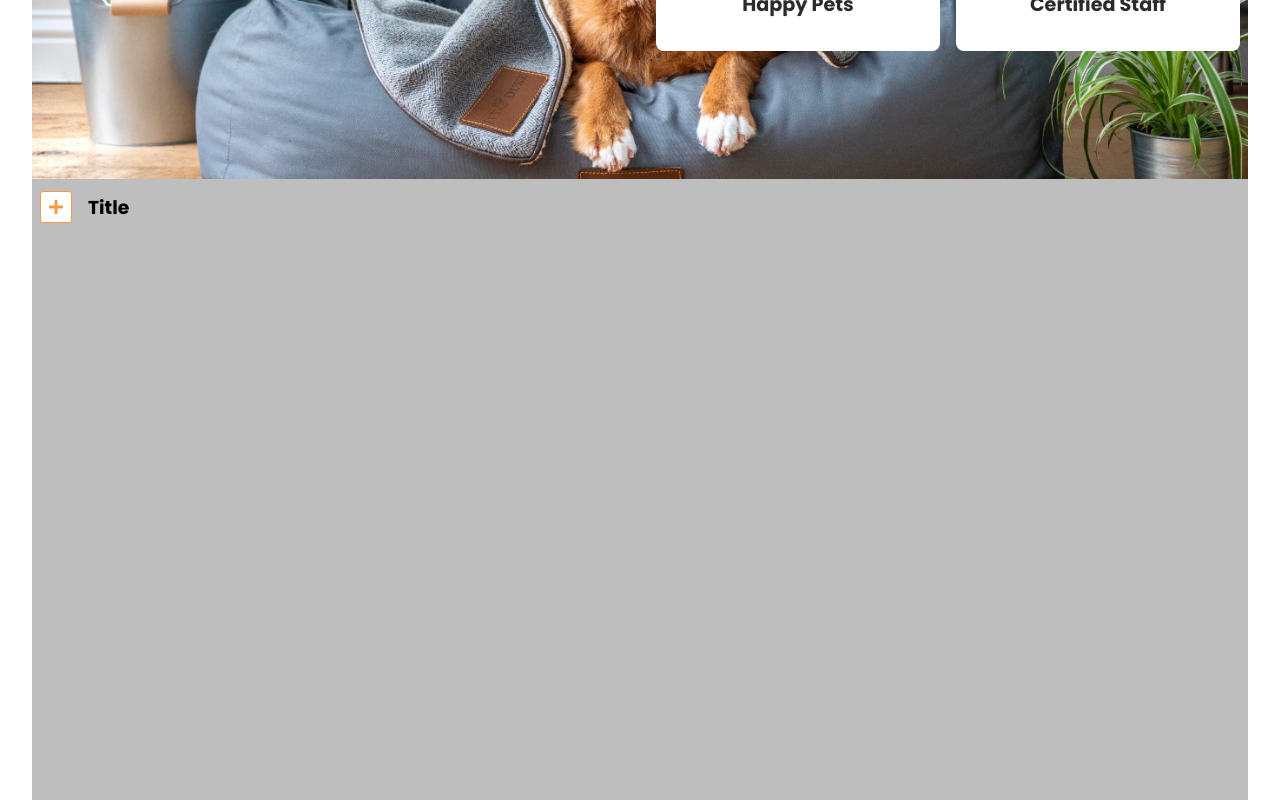
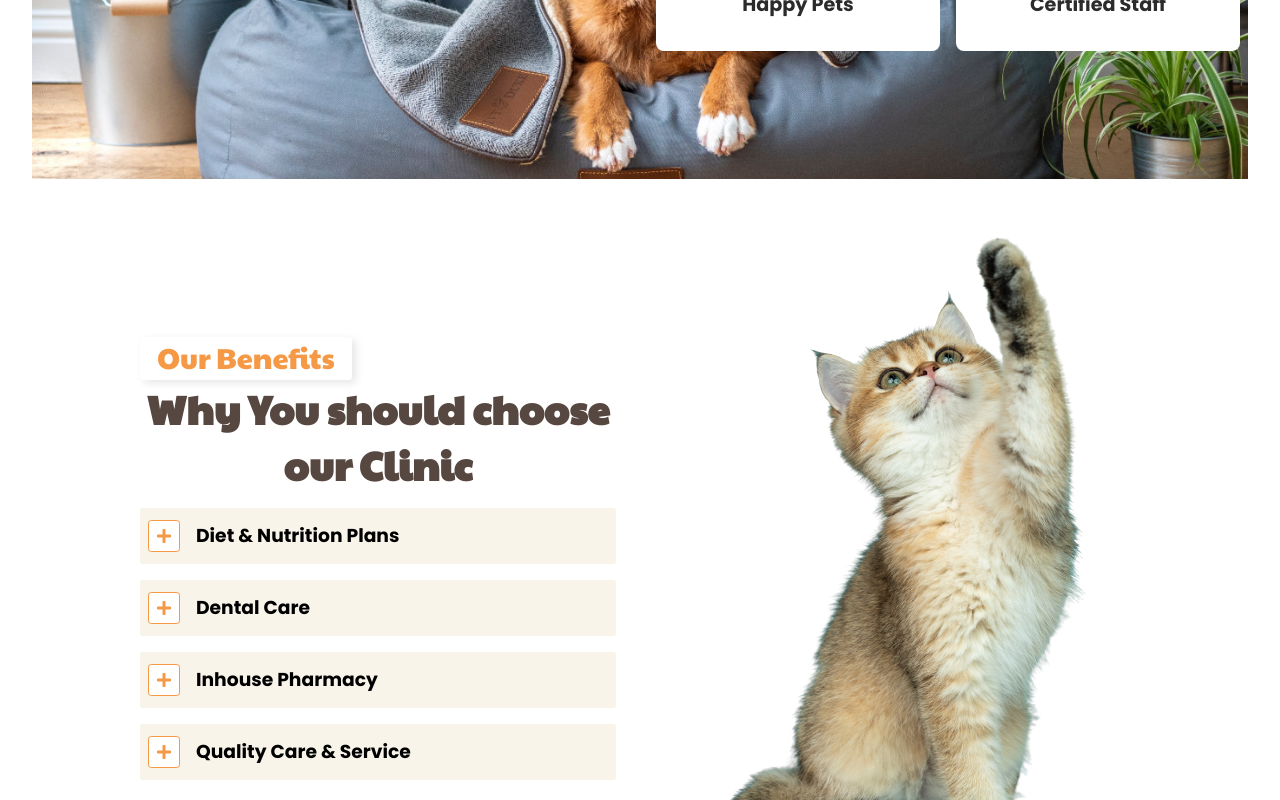
Before and after one commit to EnFlorian/vetmed, a React (Vite) app: page / in a window 1280 px wide. Shown: the part 2000-2800 px from the top of the page. Built offline with nearby package versions, Linux system fonts and the light colour scheme.

Commit message:
Feat: Added benefits section

```diff
--- a/src/components/layout/BenefitsSection/BenefitsSection.scss
+++ b/src/components/layout/BenefitsSection/BenefitsSection.scss
@@ -1,4 +1,65 @@
 .benefits-section {
-  height: 100vh;
-  background-color: #bebebe;
+  min-height: 100vh;
+  display: flex;
+  padding: 3rem 0;
+  flex-direction: column;
+  gap: 8rem;
+  background-color: var(--clr-bg-neutral);
+  justify-content: center;
+
+  &__wrapper {
+    display: flex;
+    justify-content: center;
+    align-items: center;
+    gap: 3rem;
+  }
+
+  &__left-content {
+    flex: 1;
+    display: flex;
+    flex-direction: column;
+  }
+
+  &__title {
+    font-family: var(--font-secondary);
+    font-size: 2.5rem;
+    font-weight: 700;
+    color: var(--clr-text-primary);
+    margin-bottom: 1rem;
+  }
+
+  &__list {
+    display: flex;
+    flex-direction: column;
+    gap: 1rem;
+  }
+
+  &__right-content {
+    height: 100%;
+
+    flex: 1;
+    display: flex;
+    flex-direction: column;
+    align-items: center;
+    justify-content: center;
+  }
+
+  &__image-wrapper {
+    height: 100%;
+    overflow: hidden;
+    display: flex;
+    flex-direction: column;
+    align-items: center;
+    justify-content: center;
+  }
+
+  &__image {
+    height: 80%;
+    object-fit: cover;
+  }
+
+  &__gallery {
+    width: 100%;
+    height: 100%;
+  }
 }
--- a/src/components/layout/BenefitsSection/BenefitsSection.tsx
+++ b/src/components/layout/BenefitsSection/BenefitsSection.tsx
@@ -1,16 +1,38 @@
-import { Accordion } from "../../elements";
+import { Accordion, BaseBadge, ImageGallery } from "../../elements";
 import "./BenefitsSection.scss";
+import { benefits } from "../../../data/benefits-section";
+import catImage from "../../../assets/images/cat-nobg-2.png";
+import { images } from "../../../data/image-section";
 
 const BenefitsSection = () => {
+  const benefitsAccordions = benefits
+    .map((benefit, index) => {
+      return (
+        <li key={index}>
+          <Accordion {...benefit} />
+        </li>
+      );
+    })
+    .reverse();
+
   return (
-    <div className="benefits-section">
-      <Accordion
-        title={"Title"}
-        content={
-          "lorem ipsumlorem ipsumlorem ipsumlorem ipsumlorem ipsumlorem ipsumlorem ipsumlorem ipsumlorem ipsumlorem ipsumlorem ipsumlorem ipsumlorem ipsum"
-        }
-      />
-    </div>
+    <section className="benefits-section">
+      <div className="benefits-section__wrapper container-md">
+        <div className="benefits-section__left-content">
+          <BaseBadge title="Our Benefits" />
+          <h1 className="benefits-section__title">Why You should choose our Clinic</h1>
+          <ul className="benefits-section__list">{benefitsAccordions}</ul>
+        </div>
+        <div className="benefits-section__right-content">
+          <div className="benefits-section__image-wrapper">
+            <img src={catImage} alt="cat" className="benefits-section__image" />
+          </div>
+        </div>
+      </div>
+      <div className="benefits-section__gallery container-xl">
+        <ImageGallery images={images} />
+      </div>
+    </section>
   );
 };
 
--- a/src/styles/_globals.scss
+++ b/src/styles/_globals.scss
@@ -9,17 +9,25 @@
   --transition-base: all 0.2s ease-in-out;
   --transition-fast: all 0.1s ease-in-out;
 
+  --clr-overlay-primary: hsla(0, 0%, 100%, 0.2);
+
   --clr-bg-primary: #ffffff;
   --clr-bg-secondary: #3a3330;
-  --clr-bg-tertiary: #cfc6b6;
+  --clr-bg-tertiary: #fcf9f5;
+  --clr-bg-quaternary: #564741;
 
   --clr-bg-neutral: #ffffff;
 
-  --clr-text-primary: #3a3330;
+  --clr-text-primary: #564741;
   --clr-text-secondary: #2b2b2b;
   --clr-text-neutral: #ffffff;
 
   --clr-accent-primary: #f69946;
+  --clr-accent-secondary: #f9f4ea;
+}
+
+.app {
+  width: 100wv;
 }
 
 .swiper-button-prev {
@@ -70,7 +78,7 @@
 
 .container-md {
   margin: 0 auto;
-  width: 900px;
+  width: 1000px;
 }
 
 @media (max-width: 1400px) {
@@ -87,7 +95,7 @@
   }
 }
 
-@media (max-width: 900px) {
+@media (max-width: 1000px) {
   .container-md {
     margin: 1rem;
     width: calc(100% - 2rem);
```
